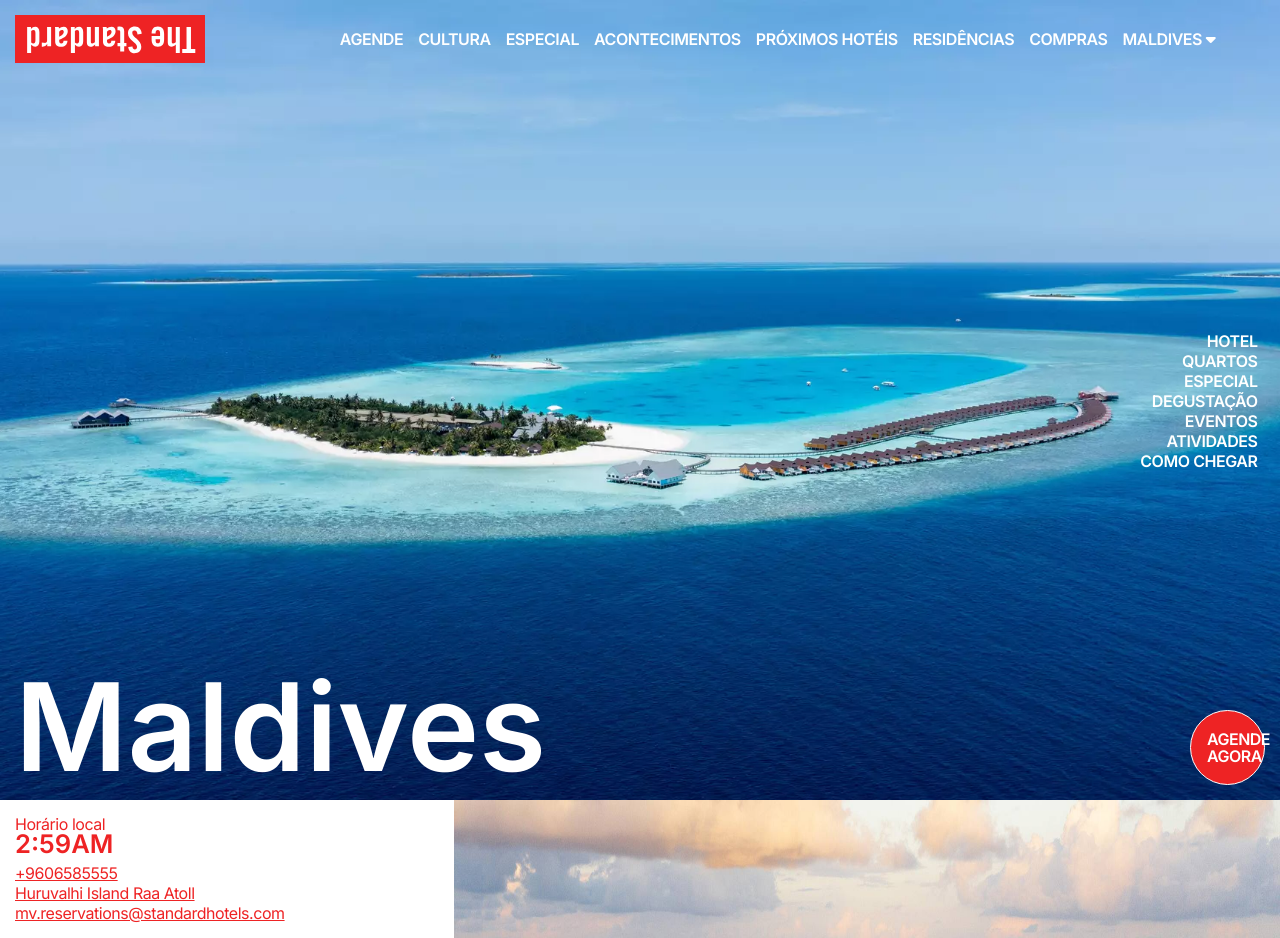
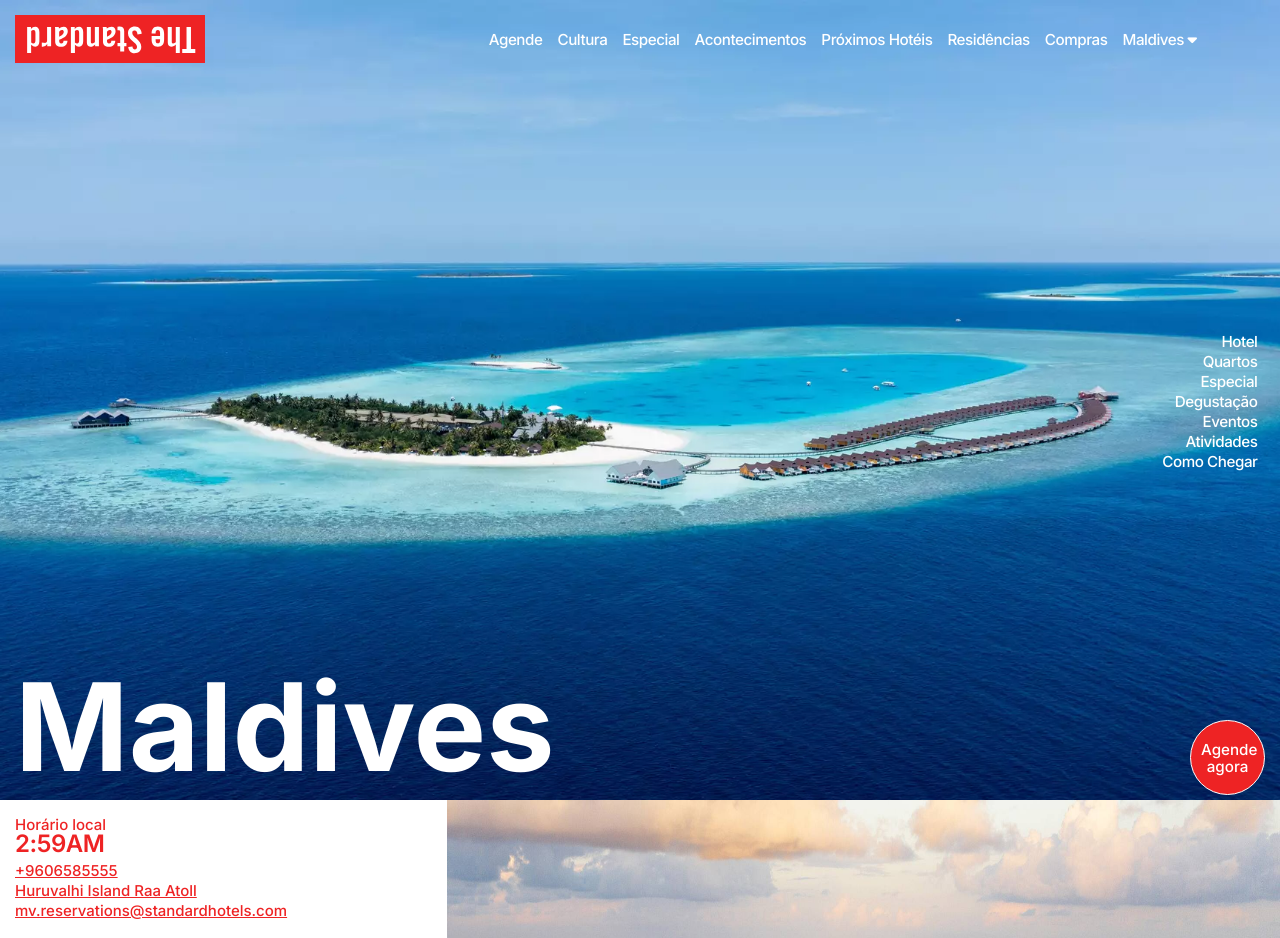
Before and after one commit to ifatinha/the-standard, a plain HTML site: page index.html in a window 1280 px wide. Shown: the top 938 px of the page. Drawn offline with Linux system fonts and the light colour scheme.

Commit message:
Refatoração

```diff
--- a/css/global/generics.css
+++ b/css/global/generics.css
@@ -4,7 +4,6 @@ html {
 
 body {
     font-family: 'Inter', sans-serif;
-    font-size: 16px;
 }
 
 .caixa-alta {
@@ -17,11 +16,13 @@ a {
 
 .links {
     color: var(--white);
-    font-weight: 700;
-    letter-spacing: -0.45px;
+    font-size: 0.95rem;
+    font-weight: 500;
+    letter-spacing: var(--espacameto-letras);
     line-height: 16px;
     padding: 7.5px;
     text-align: left;
+    transition: .3s;
 }
 
 .links:hover {
--- a/css/pages/header.css
+++ b/css/pages/header.css
@@ -5,7 +5,7 @@
     justify-content: space-between;
     padding: 15px;
     position: absolute;
-    z-index: 1;
+    z-index: 4;
     width: 100%;
 }
 
@@ -38,10 +38,8 @@
 .dropdown-content a {
     color: var(--dark);
     display: block;
-    font-size: 0.937em;
-    font-weight: 700;
     text-align: center;
-    padding: 3px 22px;
+    padding: 3px 10px;
 }
 
 .dropdown-content a:hover {
--- a/css/pages/hotel.css
+++ b/css/pages/hotel.css
@@ -19,21 +19,37 @@
     flex-direction: column;
 }
 
+.hotel-horario span {
+    font-size: 0.937rem;
+    font-weight: 500;
+}
+
 .hotel-horario time {
-    font-size: 1.6rem;
-    line-height: 20px;
-    margin-bottom: 10px;
+    font-size: 1.5rem;
+    font-weight: 600;
+    line-height: 19.5px;
+    letter-spacing: var(--espacameto-letras);
+    margin-bottom: 7.5px;
 }
 
 .hotel-informacoes a {
     color: inherit;
+    font-size: 0.937rem;
+    font-weight: 500;
     line-height: 20px;
     text-decoration: underline;
 }
 
 .hotel-informacoes h2 {
-    font-size: 5.75rem;
-    margin: 15px 0 7px;
+    font-size: 5.6rem;
+    font-weight: 600;
+    letter-spacing: var(--espacameto-letras);
+    margin: 10px 0 7px;
+}
+
+.hotel-informacoes .hotel-descricao{
+    font-size: 0.9rem;
+    font-weight: 500;
 }
 
 .hotel-imagem {
--- a/css/pages/introducao.css
+++ b/css/pages/introducao.css
@@ -33,22 +33,23 @@
     background-color: var(--red);
     border-radius: 50%;
     border: 1px solid var(--white);
-    bottom: 15px;
+    bottom: 5px;
+    font-size: 0.95rem;
     height: 75px;
-    letter-spacing: -0.51px;
+    letter-spacing: var(--espacamento-letras);
     line-height: 17px;
-    padding: 20px 16px;
+    padding: 20px 10px;
     position: fixed;
     right: 15px;
     transition: .3s;
     text-align: center;
     width: 75px;
-    z-index: 1;
+    z-index: 5;
 }
 
 .introducao-botao a {
     color: var(--white);
-    font-weight: 700;
+    font-weight: 500;
 }
 
 .introducao-botao:hover {
--- a/css/util/tipografias.css
+++ b/css/util/tipografias.css
@@ -2,15 +2,13 @@
     --font-small: 4rem;
     --font-h3: 2.187rem;
     --font-subtitulos: 5.75rem;
-    --font-negrito: 700;
     --espacameto-letras: -0.45px;
 }
 
-.fonte-small {
-    font-size: 0.999rem;
-    letter-spacing: -0.45px;
-}
-
-.negrito {
-    font-weight: 700;
-}
+/*
+Light 300
+Regular 400
+Medium 500
+SemiBold 600
+Bold 700
+*/
--- a/index.html
+++ b/index.html
@@ -11,7 +11,7 @@
 
     <link rel="preconnect" href="https://fonts.googleapis.com">
     <link rel="preconnect" href="https://fonts.gstatic.com" crossorigin>
-    <link href="https://fonts.googleapis.com/css2?family=Inter:wght@300;400;500;600&display=swap" rel="stylesheet">
+    <link href="https://fonts.googleapis.com/css2?family=Inter:wght@300;400;500;600;700&display=swap" rel="stylesheet">
 
     <link rel="shortcut icon" href="assets/icons/the-standard.png" type="image/x-icon">
     <link rel="stylesheet" href="css/main.css">
@@ -25,31 +25,31 @@
         <div class="header-menu">
             <nav class="header-nav">
                 <ul>
-                    <li><a href="./" class="caixa-alta links">Agende</a></li>
-                    <li><a href="./" class="caixa-alta links">Cultura</a></li>
-                    <li><a href="./" class="caixa-alta links">Especial</a></li>
-                    <li><a href="./" class="caixa-alta links">Acontecimentos</a></li>
-                    <li><a href="./" class="caixa-alta links">Próximos Hotéis</a></li>
-                    <li><a href="./" class="caixa-alta links">Residências</a></li>
-                    <li><a href="./" class="caixa-alta links">Compras</a></li>
+                    <li><a href="./" class="links">Agende</a></li>
+                    <li><a href="./" class="links">Cultura</a></li>
+                    <li><a href="./" class="links">Especial</a></li>
+                    <li><a href="./" class="links">Acontecimentos</a></li>
+                    <li><a href="./" class="links">Próximos Hotéis</a></li>
+                    <li><a href="./" class="links">Residências</a></li>
+                    <li><a href="./" class="links">Compras</a></li>
                 </ul>
             </nav>
             <div class="dropdown">
-                <a href="./" class="caixa-alta links">
+                <a href="./" class="links">
                     Maldives
                     <i class='fas fa-caret-down'></i>
                 </a>
                 <div class="dropdown-content">
                     <ul>
-                        <li><a href="./" class="caixa-alta">Ibiza</a></li>
-                        <li><a href="./" class="caixa-alta">Hua Hin</a></li>
-                        <li><a href="./" class="caixa-alta">Bangkok</a></li>
-                        <li><a href="./" class="caixa-alta">East Village, NYC</a></li>
-                        <li><a href="./" class="caixa-alta">London</a></li>
-                        <li><a href="./" class="caixa-alta selecionado">Maldives</a></li>
-                        <li><a href="./" class="caixa-alta">Miami Beach</a></li>
-                        <li><a href="./" class="caixa-alta">High Line, NYC</a></li>
-                        <li><a href="./" class="caixa-alta">Hollywood</a></li>
+                        <li><a href="./" class="links">Ibiza</a></li>
+                        <li><a href="./" class="links">Hua Hin</a></li>
+                        <li><a href="./" class="links">Bangkok</a></li>
+                        <li><a href="./" class="links">East Village, NYC</a></li>
+                        <li><a href="./" class="links">London</a></li>
+                        <li><a href="./" class="selecionado links">Maldives</a></li>
+                        <li><a href="./" class="links">Miami Beach</a></li>
+                        <li><a href="./" class="links">High Line, NYC</a></li>
+                        <li><a href="./" class="links">Hollywood</a></li>
                     </ul>
                 </div>
             </div>
@@ -66,17 +66,17 @@
         <h1>Maldives</h1>
         <aside>
             <ul>
-                <li><a href="#hotel" class="caixa-alta links">Hotel</a></li>
-                <li><a href="#quartos" class="caixa-alta links">Quartos</a></li>
-                <li><a href="#especial" class="caixa-alta links">Especial</a></li>
-                <li><a href="#degustacao" class="caixa-alta links">Degustação</a></li>
-                <li><a href="#eventos" class="caixa-alta links">Eventos</a></li>
-                <li><a href="#atividades" class="caixa-alta links">Atividades</a></li>
-                <li><a href="#comoChegar" class="caixa-alta links">Como Chegar</a></li>
+                <li><a href="#hotel" class="links">Hotel</a></li>
+                <li><a href="#quartos" class="links">Quartos</a></li>
+                <li><a href="#especial" class="links">Especial</a></li>
+                <li><a href="#degustacao" class="links">Degustação</a></li>
+                <li><a href="#eventos" class="links">Eventos</a></li>
+                <li><a href="#atividades" class="links">Atividades</a></li>
+                <li><a href="#comoChegar" class="links">Como Chegar</a></li>
             </ul>
         </aside>
         <div class="introducao-botao">
-            <a href="./" class="caixa-alta">Agende agora</a>
+            <a href="./">Agende agora</a>
         </div>
     </main>
 
@@ -84,15 +84,15 @@
         <div class="hotel-container">
             <div class="hotel-informacoes">
                 <div class="hotel-horario">
-                    <span class="fonte-small">Horário local</span>
-                    <time class="caixa-alta negrito">2:59am</time>
-                    <a href="tel:+9606585555" class="fonte-small">+9606585555</a>
-                    <a href="./" class="fonte-small">Huruvalhi Island Raa Atoll</a>
-                    <a href="mailto:mv.reservations@standardhotels.com"
-                        class="fonte-small">mv.reservations@standardhotels.com</a>
+                    <span>Horário local</span>
+                    <time class="caixa-alta">2:59am</time>
+                    <a href="tel:+9606585555">+9606585555</a>
+                    <a href="./">Huruvalhi Island Raa Atoll</a>
+                    <a href="mailto:mv.reservations@standardhotels.com">mv.reservations@standardhotels.com</a>
                 </div>
-                <h2 class="negrito">Overview</h2>
-                <p>Transforme seus sonhos na ilha em realidade no The Standard, Maldives. A uma curta viagem de
+                <h2>Overview</h2>
+                <p class="hotel-descricao">Transforme seus sonhos na ilha em realidade no The Standard, Maldives. A uma
+                    curta viagem de
                     hidroavião do Aeroporto Internacional Velana de Male, nosso oásis é uma mistura única de
                     relaxamento, socialização e aventura, perfeito para uma escapadela romântica, com amigos ou férias
                     em família. Cada uma das nossas 115 villas, sobre a água ou à beira-mar, tem seu próprio lounge
@@ -104,14 +104,13 @@
                     o dia todo, até nosso autêntico restaurante sobre a água das Maldivas, Guduguda.
                 </p>
 
-                <p>
-                    <strong>
-                        ✨A temporada festiva está começando e estamos cheios de surpresas! Temos árvores de natal,
-                        véspera de ano novo Champanhe e apresentações da Área 51. Clique aqui para ver a programação
-                        completa e reservar sua estadia em paraíso imediatamente!✨
-                    </strong>
-                </p>
-                <p>Clique para fazer o download do nosso <strong>Hotel Factsheet</strong> e certifique-se de nos seguir
+                <strong class="hotel-descricao">
+                    ✨A temporada festiva está começando e estamos cheios de surpresas! Temos árvores de natal,
+                    véspera de ano novo Champanhe e apresentações da Área 51. Clique aqui para ver a programação
+                    completa e reservar sua estadia em paraíso imediatamente!✨
+                </strong>
+
+                <p class="hotel-descricao">Clique para fazer o download do nosso <strong>Hotel Factsheet</strong> e certifique-se de nos seguir
                     no Instagram para mais conteúdo de desejo de viajar: <strong>@thestandardmaldives</strong>
                 </p>
             </div>
```
